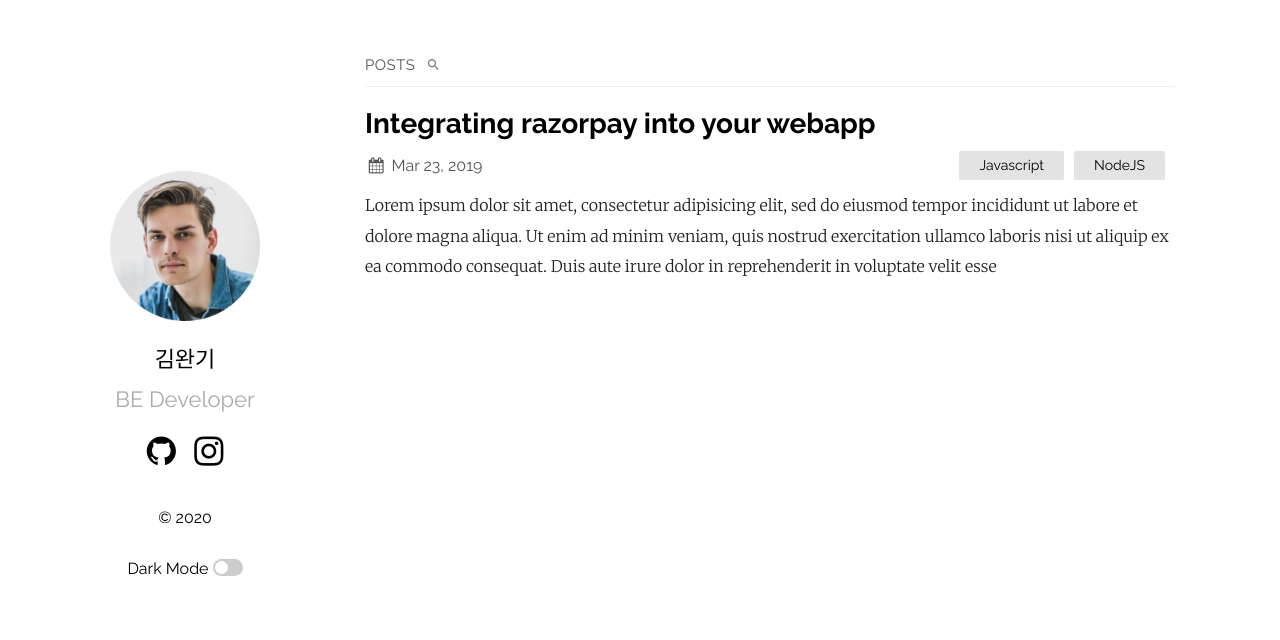
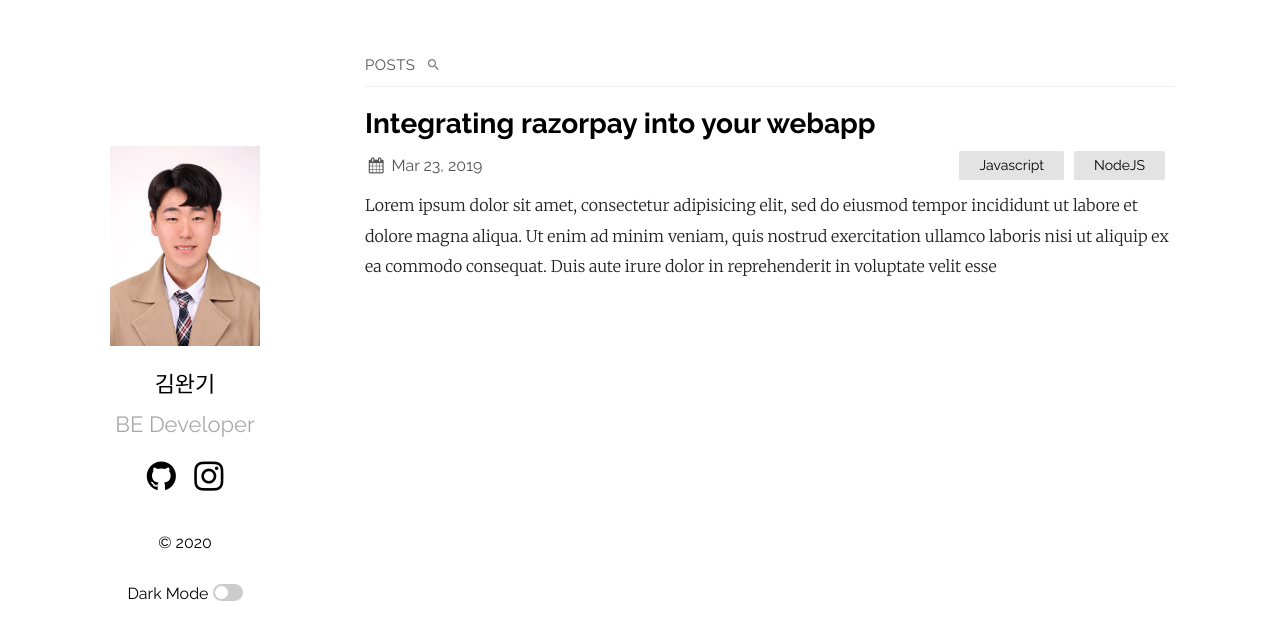
Before and after one commit to mycool0905/mycool0905.github.io, a Jekyll site: the page built from index.md, in a window 1280 px wide. Shown: the top 640 px of the page. Built offline with Jekyll 4.4.1, drawn with Linux system fonts in a browser that asks for light colours.

Commit message:
Update default.html

```diff
--- a/_layouts/default.html
+++ b/_layouts/default.html
@@ -8,7 +8,7 @@
 <body>
   <main class="container">
     <section class="about">
-      <a href="/"><img src="{{ "/assets/portfolio.png" | relative_url }}" alt="{{ site.plainwhite.name }}"></a>
+      <a href="/"><img src="{{ "/assets/portfolio.jpg" | relative_url }}" alt="{{ site.plainwhite.name }}"></a>
       <h2 id="title">
         <a href="/">{{ site.plainwhite.name }}</a>
       </h2>
```
